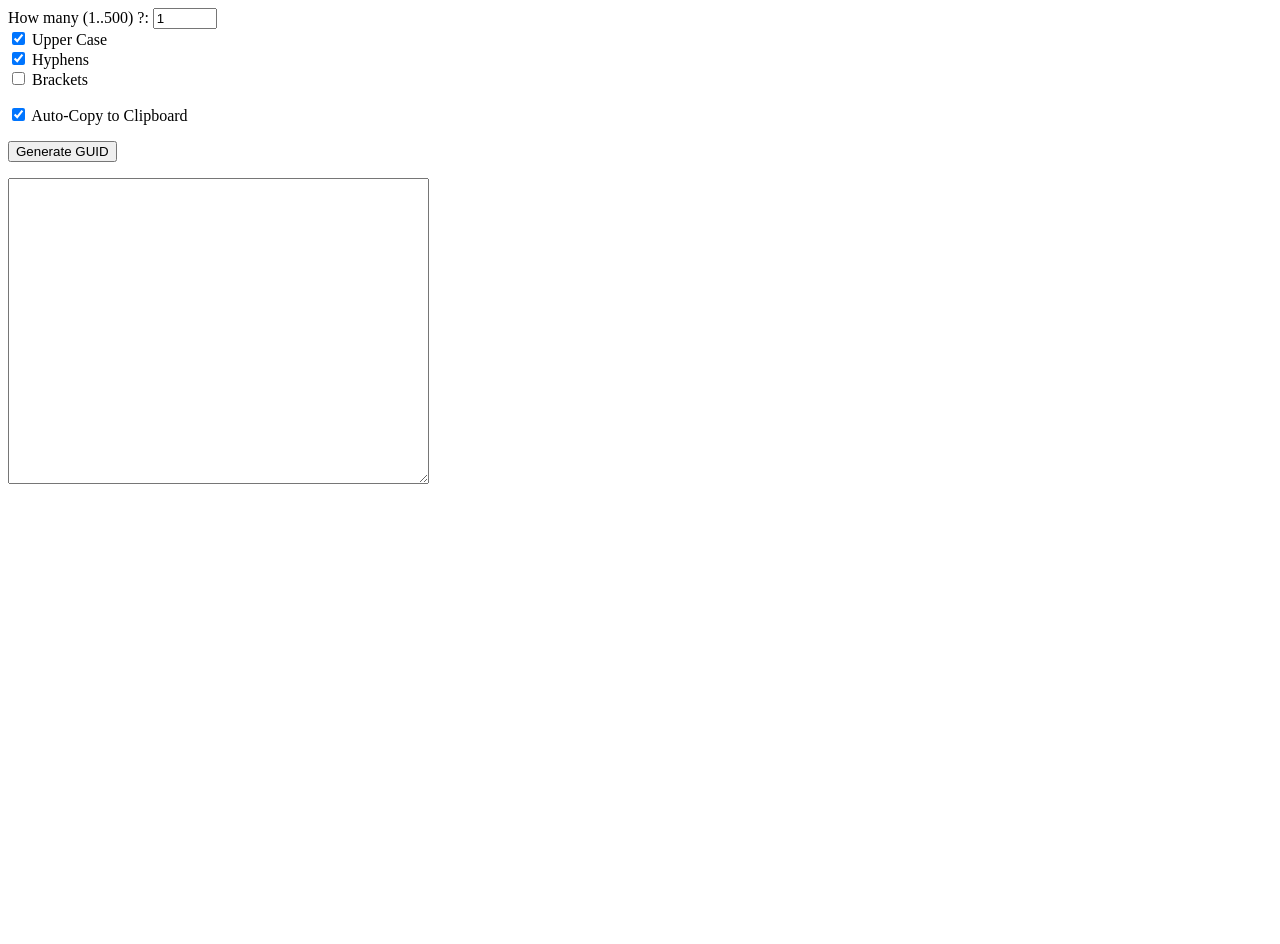
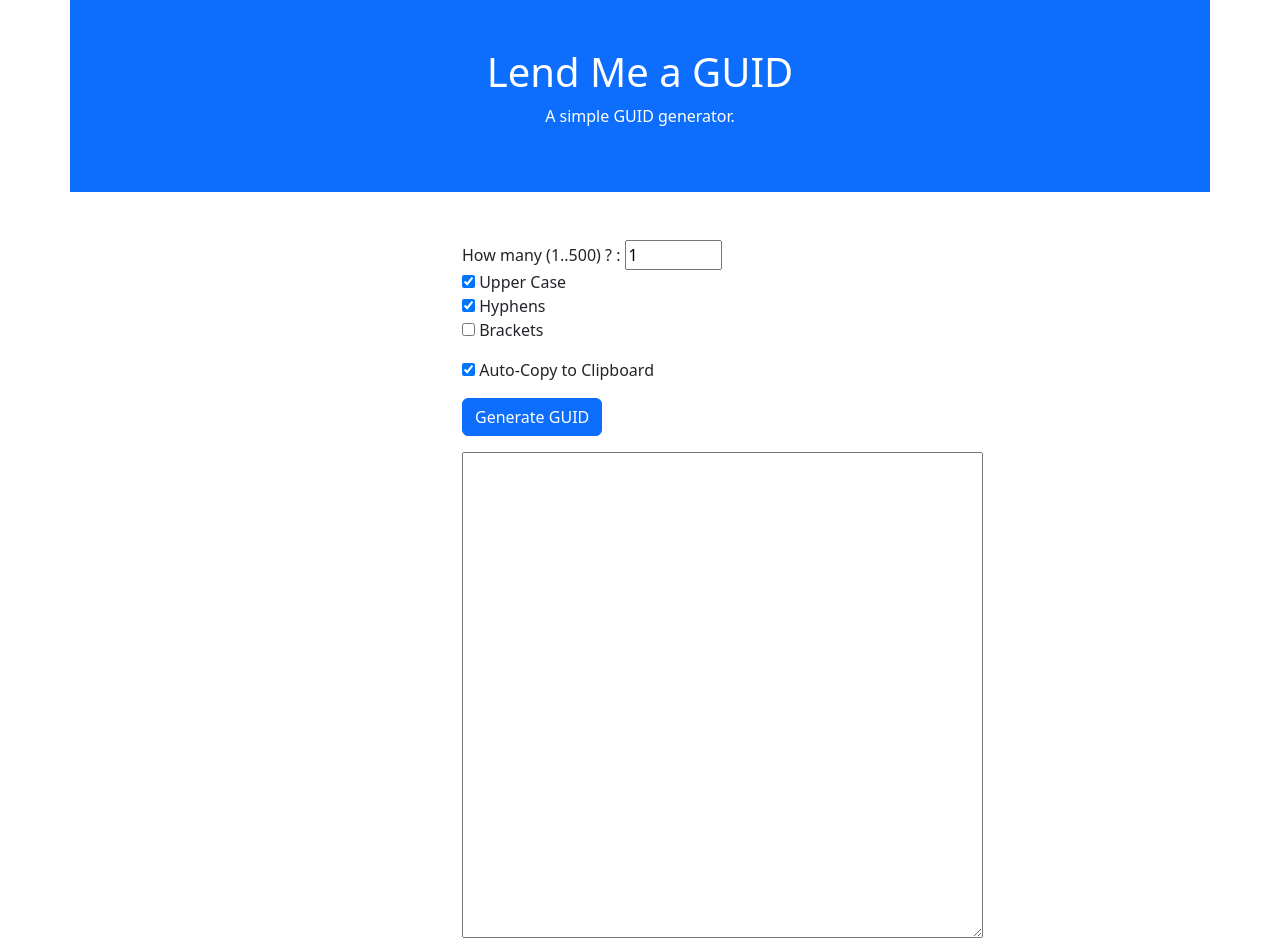
Before and after one commit to DavidMartinOnGitHub/lendmeaguid, a plain HTML site: page LendMeAGuid/wwwroot/index.html in a window 1280 px wide. Before the commit the page ends 800 px from the top, so only its background shows below. Drawn offline with nearby package versions, Linux system fonts and the light colour scheme.

Commit message:
added Bootstrap to index.html page.

```diff
--- a/LendMeAGuid/wwwroot/index.html
+++ b/LendMeAGuid/wwwroot/index.html
@@ -1,8 +1,12 @@
 <!DOCTYPE html>
-<html>
+<html lang="en">
 <head>
     <meta charset="utf-8" />
     <title>Lend Me A GUID</title>
+    <meta name="viewport" content="width=device-width, initial-scale=1">
+    <link href="https://cdn.jsdelivr.net/npm/bootstrap@5.2.3/dist/css/bootstrap.min.css" rel="stylesheet">
+    <script src="https://cdn.jsdelivr.net/npm/bootstrap@5.2.3/dist/js/bootstrap.bundle.min.js"></script>
+
     <script>
 
         class GuidRequestOptions {
@@ -49,7 +53,7 @@
                     'Content-Type': 'application/json',
                     'Accept': 'application/json',
                 },
-                })
+            })
                 .then((response) => response.text())
                 .then(function (response) {
                     document.getElementById("display").innerHTML = response;
@@ -60,13 +64,69 @@
 </head>
 <body>
 
-    <div id="count-div">
-        <label for="count">How many (1..500) ?:</label>
-        <input type="number" id="count" min="1" max="500" step="1" value="1" size="5">
+    <div class="container p-5 bg-primary text-white text-center">
+        <h1>Lend Me a GUID</h1>
+        <p>A simple GUID generator.</p>
+    </div>
+    <div class="container mt-5">
+        <div class="row">
+            <div class="col-sm-4">
+                <!--<h3>Column 1</h3>
+                <p>Lorem ipsum dolor sit amet, consectetur adipisicing elit...</p>
+                <p>Ut enim ad minim veniam, quis nostrud exercitation ullamco laboris...</p>-->
+            </div>
+            <div class="col-sm-4">
+                <!--<h3>Column 2</h3>
+                <p>Lorem ipsum dolor sit amet, consectetur adipisicing elit...</p>
+                <p>Ut enim ad minim veniam, quis nostrud exercitation ullamco laboris...</p>-->
+                <div id="count-div">
+                    <label for="count">How many (1..500) ? : </label>
+                    <input type="number" id="count" min="1" max="500" step="1" value="1" size="5">
+                </div>
+                <div id="upper-div">
+                    <input type="checkbox" value="true" id="upper" name="chkUpper" checked />
+                    <label for="upper">Upper Case</label>
+                </div>
+
+                <div id="hyphens-div">
+                    <input type="checkbox" value="true" id="hyphens" name="chkHyphens" checked />
+                    <label for="hyphens">Hyphens</label>
+                </div>
+
+                <div id="brackets-div">
+
+                    <input type="checkbox" value="false" id="brackets" name="chkBrackets" />
+                    <label for="brackets">Brackets</label>
+                </div>
+
+                <p />
+
+                <div id="clipboard-div">
+
+                    <input type="checkbox" value="true" id="chkCopyToClipboard" name="chkCopyToClipboard" checked />
+                    <label for="chkCopyToClipboard">Auto-Copy to Clipboard</label>
+                </div>
+
+                <p />
+                <button class="btn btn-primary mt-3" onclick="OnClickedGenerateGuidUsingPost()">Generate GUID</button>
+                <p id="dbgout"></p>
+                <textarea id="display" name="display" rows="20" cols="50" style="font-family:monospace;" readonly></textarea>
+            </div>
+            <div class="col-sm-4">
+                <!--<h3>Column 3</h3>
+                <p>Lorem ipsum dolor sit amet, consectetur adipisicing elit...</p>
+                <p>Ut enim ad minim veniam, quis nostrud exercitation ullamco laboris...</p>-->
+            </div>
+        </div>
     </div>
 
+    <!--<div id="count-div">
+        <label for="count">How many (1..500) ? : </label>
+        <input type="number" id="count" min="1" max="500" step="1" value="1" size="5">
+    </div>-->
 
-    <div id="upper-div">
+
+    <!--<div id="upper-div">
         <input type="checkbox" value="true" id="upper" name="chkUpper" checked />
         <label for="upper">Upper Case</label>
     </div>
@@ -88,11 +148,11 @@
 
         <input type="checkbox" value="true" id="chkCopyToClipboard" name="chkCopyToClipboard" checked />
         <label for="chkCopyToClipboard">Auto-Copy to Clipboard</label>
-    </div>
+    </div>-->
 
-    <p />
+    <!--<p />
     <button onclick="OnClickedGenerateGuidUsingPost()">Generate GUID</button>
     <p id="dbgout"></p>
-    <textarea id="display" name="display" rows="20" cols="50" readonly></textarea>
+    <textarea id="display" name="display" rows="20" cols="50" readonly></textarea>-->
 </body>
 </html>
```
